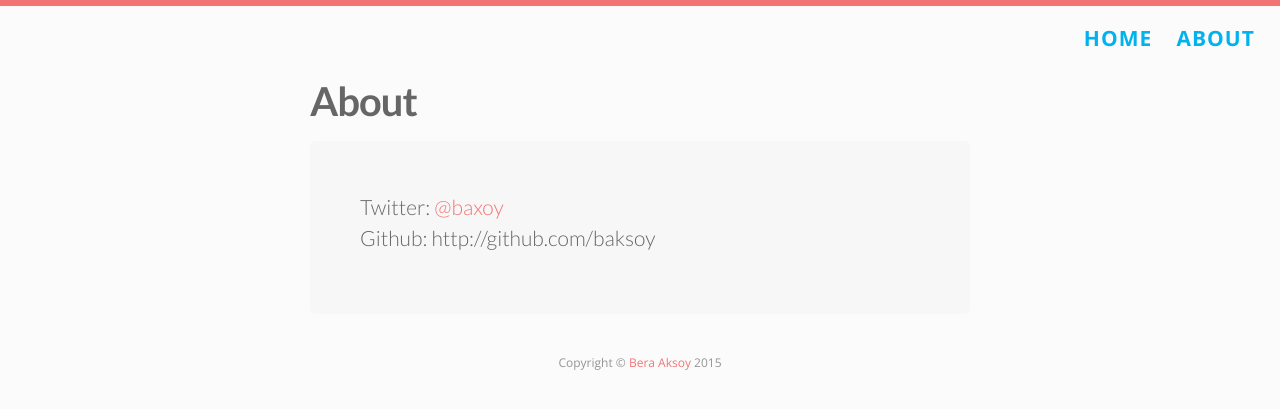
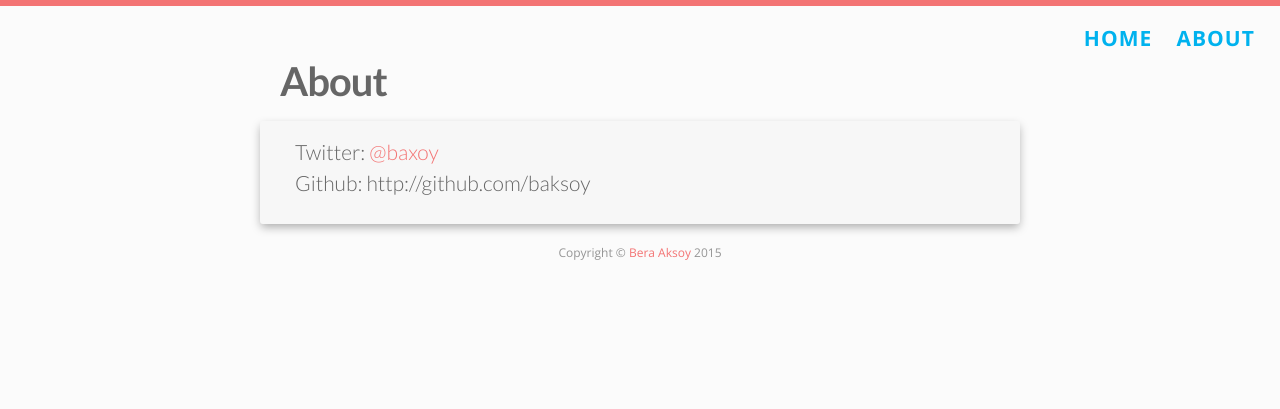
Before and after one commit to baksoy/baksoy.github.io, a Jekyll site: the page built from about.md, in a window 1280 px wide. Shown: the top 409 px of the page. Built offline with Jekyll 4.4.1, drawn with Linux system fonts in a browser that asks for light colours; nearby versions of some CDN libraries; Markdown is read by kramdown in place of the engine named in the settings.

Commit message:
Update css layout settings

```diff
--- a/_sass/_base.scss
+++ b/_sass/_base.scss
@@ -137,8 +137,6 @@
         max-width:         calc(#{$content-width} - (#{$spacing-unit} * 2));
         margin-right: auto;
         margin-left: auto;
-        padding-right: $spacing-unit;
-        padding-left: $spacing-unit;
         @extend %clearfix;
 
         @include media-query($on-laptop) {
--- a/_sass/_layout.scss
+++ b/_sass/_layout.scss
@@ -92,8 +92,7 @@
 /* Individual Posts
  * ============================================== */
     .page-content {
-        padding: $spacing-unit 0;
-        text-align: justify;
+        padding: 0 0;
     }
 
     .page-heading {
@@ -139,6 +138,7 @@
  * ============================================== */
     .post-header {
         margin-bottom: $spacing-unit;
+        padding-left: 20px;
     }
 
     .post-title {
@@ -151,6 +151,9 @@
         /* margin-bottom: $spacing-unit; */
         margin-bottom: 20px;
         background-color: rgba(221, 221, 221, 0.14);
-        padding: 50px;
-        border-radius: 6px;
+        border-radius: 3px;
+        padding: 15px 30px 15px 35px;
+        -moz-box-shadow:    0 4px 10px -1px #aaa;
+        -webkit-box-shadow: 0 4px 10px -1px #aaa;
+        box-shadow:         0 4px 10px -1px #aaa;
     }
--- a/css/main.scss
+++ b/css/main.scss
@@ -22,7 +22,7 @@ $grey-color-light: lighten($grey-color, 30%);
 $grey-color-dark:  darken($grey-color, 25%);
 
 // Width of the content area
-$content-width:    700px;
+$content-width:    800px;
 $on-palm:          700px;
 $on-laptop:        700px;
 
```
